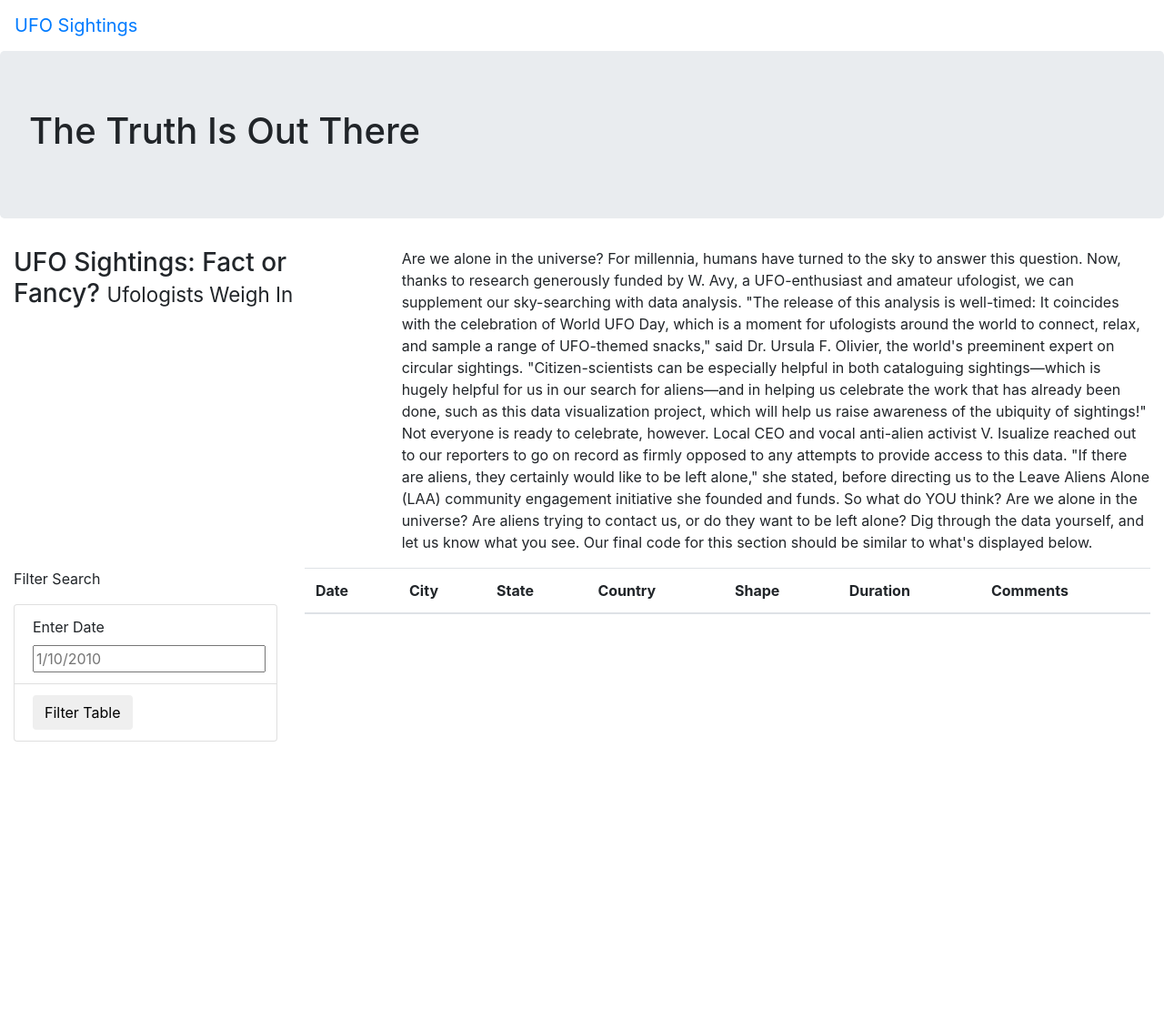
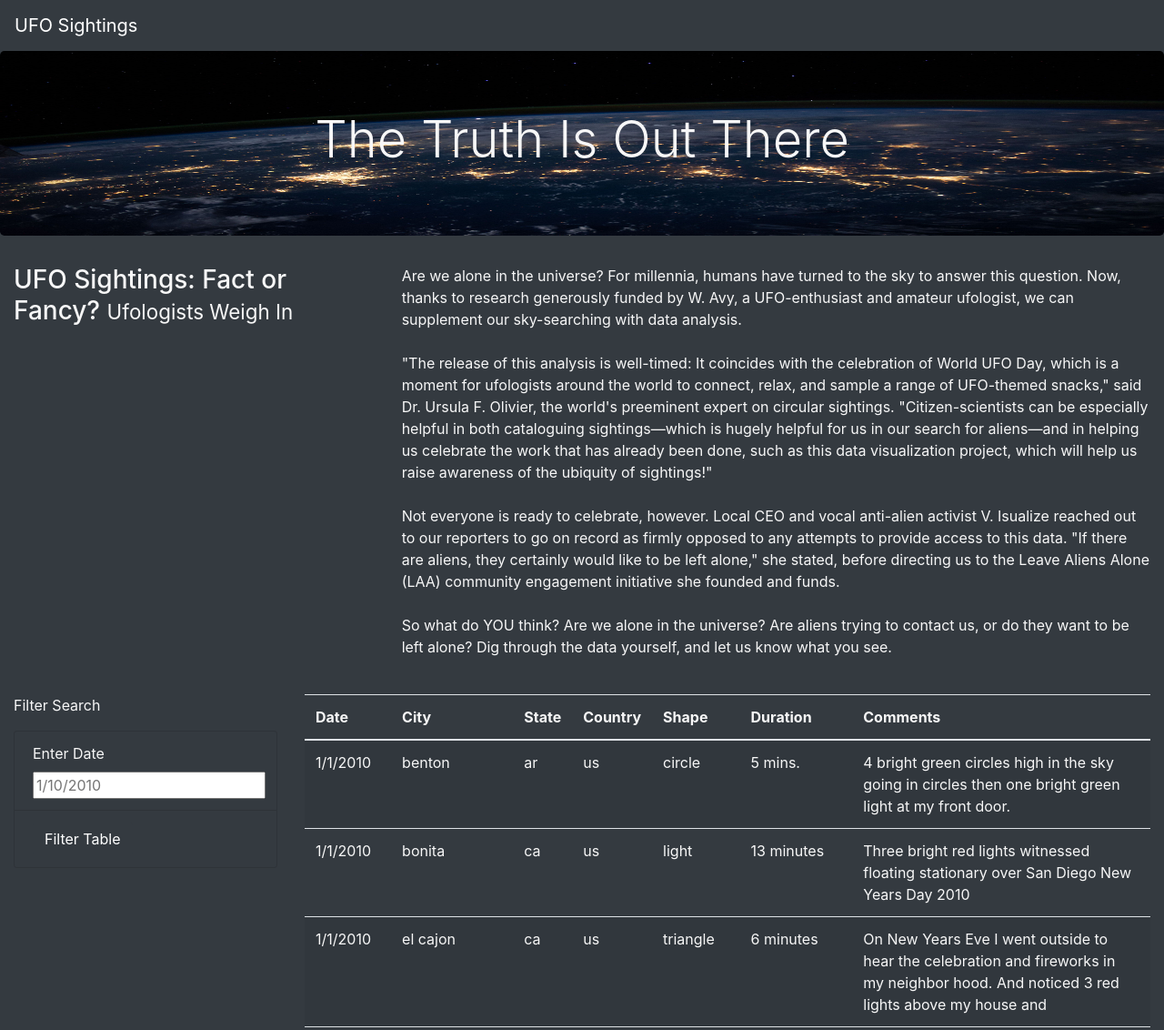
Before and after one commit to m-miley/UFOs, a plain HTML site: page index.html in a window 1280 px wide. Shown: the top 1132 px of the page at 91% size. Before the commit the page ends 815 px from the top, so only its background shows below. Drawn offline with nearby package versions, Linux system fonts and the light colour scheme.

Commit message:
add CSS styling and link JS

```diff
--- a/index.html
+++ b/index.html
@@ -12,16 +12,16 @@
         crossorigin="anonymous"
         />
     <link rel="stylesheet" href="static/css/style.css">
-<body>
+<body class="bg-dark">
     <!-- Navigation Bar -->
     <div class="wrapper">
-        <nav class="navbar navbar-expand-lg">
+        <nav class="navbar navbar-dark bg-dark navbar-expand-lg">
             <a class="navbar-brand" href="index.html">UFO Sightings</a>
         </nav>
     </div>
     <!-- Jumbotron Header -->
     <div class="jumbotron">
-        <h1>The Truth Is Out There</h1>
+        <h1 class="display-4">The Truth Is Out There</h1>
     </div>
     <!-- Article, Title and Paragraph -->
     <div class="container-fluid">
@@ -31,15 +31,10 @@
             </div>
             <div class="col-md-8">
                 <p>
-                    Are we alone in the universe? For millennia, humans have turned to the sky to answer this question. Now, thanks to research generously funded by W. Avy, a UFO-enthusiast and amateur ufologist, we can supplement our sky-searching with data analysis.
-
-"The release of this analysis is well-timed: It coincides with the celebration of World UFO Day, which is a moment for ufologists around the world to connect, relax, and sample a range of UFO-themed snacks," said Dr. Ursula F. Olivier, the world's preeminent expert on circular sightings. "Citizen-scientists can be especially helpful in both cataloguing sightings—which is hugely helpful for us in our search for aliens—and in helping us celebrate the work that has already been done, such as this data visualization project, which will help us raise awareness of the ubiquity of sightings!"
-
-Not everyone is ready to celebrate, however. Local CEO and vocal anti-alien activist V. Isualize reached out to our reporters to go on record as firmly opposed to any attempts to provide access to this data. "If there are aliens, they certainly would like to be left alone," she stated, before directing us to the Leave Aliens Alone (LAA) community engagement initiative she founded and funds.
-
-So what do YOU think? Are we alone in the universe? Are aliens trying to contact us, or do they want to be left alone? Dig through the data yourself, and let us know what you see.
-
-Our final code for this section should be similar to what's displayed below.
+                    Are we alone in the universe? For millennia, humans have turned to the sky to answer this question. Now, thanks to research generously funded by W. Avy, a UFO-enthusiast and amateur ufologist, we can supplement our sky-searching with data analysis.<br><br>
+                    "The release of this analysis is well-timed: It coincides with the celebration of World UFO Day, which is a moment for ufologists around the world to connect, relax, and sample a range of UFO-themed snacks," said Dr. Ursula F. Olivier, the world's preeminent expert on circular sightings. "Citizen-scientists can be especially helpful in both cataloguing sightings—which is hugely helpful for us in our search for aliens—and in helping us celebrate the work that has already been done, such as this data visualization project, which will help us raise awareness of the ubiquity of sightings!"<br><br>
+                    Not everyone is ready to celebrate, however. Local CEO and vocal anti-alien activist V. Isualize reached out to our reporters to go on record as firmly opposed to any attempts to provide access to this data. "If there are aliens, they certainly would like to be left alone," she stated, before directing us to the Leave Aliens Alone (LAA) community engagement initiative she founded and funds.<br><br>
+                    So what do YOU think? Are we alone in the universe? Are aliens trying to contact us, or do they want to be left alone? Dig through the data yourself, and let us know what you see.<br><br>
                 </p>
             </div>
         </div>
@@ -50,15 +45,15 @@ Our final code for this section should be similar to what's displayed below.
     <div class="container-fluid">
         <div class="row">
             <div class="col-md-3">
-                <form>
+                <form class="bg-dark">
                     <p>Filter Search</p>
-                    <ul class="list-group">
-                        <li class="list-group-item">
+                    <ul class="list-group bg-dark">
+                        <li class="list-group-item bg-dark">
                             <label for="date">Enter Date</label>
                             <input type="text" placeholder="1/10/2010" id="datetime" />
                         </li>
-                        <li class="list-group-item">
-                            <button id="filter-btn" type="button" class="btn btn-default">Filter Table</button>
+                        <li class="list-group-item bg-dark">
+                            <button id="filter-btn" type="button" class="btn btn-dark">Filter Table</button>
                         </li>
                     </ul>
                 </form>
@@ -77,9 +72,14 @@ Our final code for this section should be similar to what's displayed below.
                             <th>Comments</th>
                         </tr>
                     </thead>
+                    <tbody></tbody>
                 </table>
             </div>
         </div>
     </div>
+    <!-- Link to D3.js, data.js, app.js CDN -->
+    <script src="https://cdnjs.cloudflare.com/ajax/libs/d3/4.11.0/d3.js"></script>
+    <script src="static/js/data.js"></script>
+    <script src="static/js/app.js"></script>
 </body>
 </html>
--- a/static/css/style.css
+++ b/static/css/style.css
@@ -0,0 +1,9 @@
+body {
+    color: #f7f7f7;
+}
+
+.jumbotron {
+    background-image: url("../images/nasa.jpg");
+    background-size: 100% 100%;
+    text-align: center;
+}
```
Also changed, not shown: static/js/app.js (+6 -6 lines), static/images/nasa.jpg (added).
